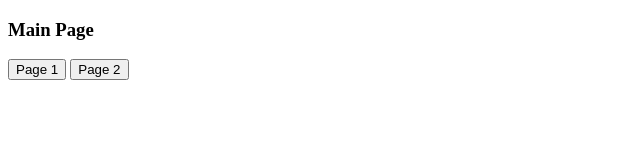
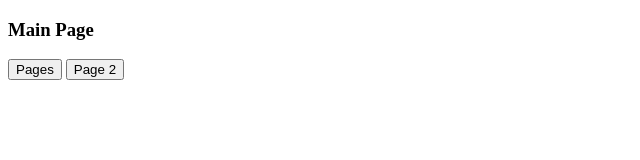
Before and after one commit to Yash-2014/Testing, a plain HTML site: page index.html in a window 1280 px wide. Shown: the full height of the page, 0-640 px from the left. Drawn offline with Linux system fonts and the light colour scheme.

Commit message:
Update index.html

```diff
--- a/index.html
+++ b/index.html
@@ -4,7 +4,7 @@
 
 <h3>Main Page</h3>
 
-<button onclick="load('page1.html')">Page 1</button>
+<button onclick="load('builder1.html')">Pages</button>
 <button onclick="load('page2.html')">Page 2</button>
 
 <div id="box"></div>
```
